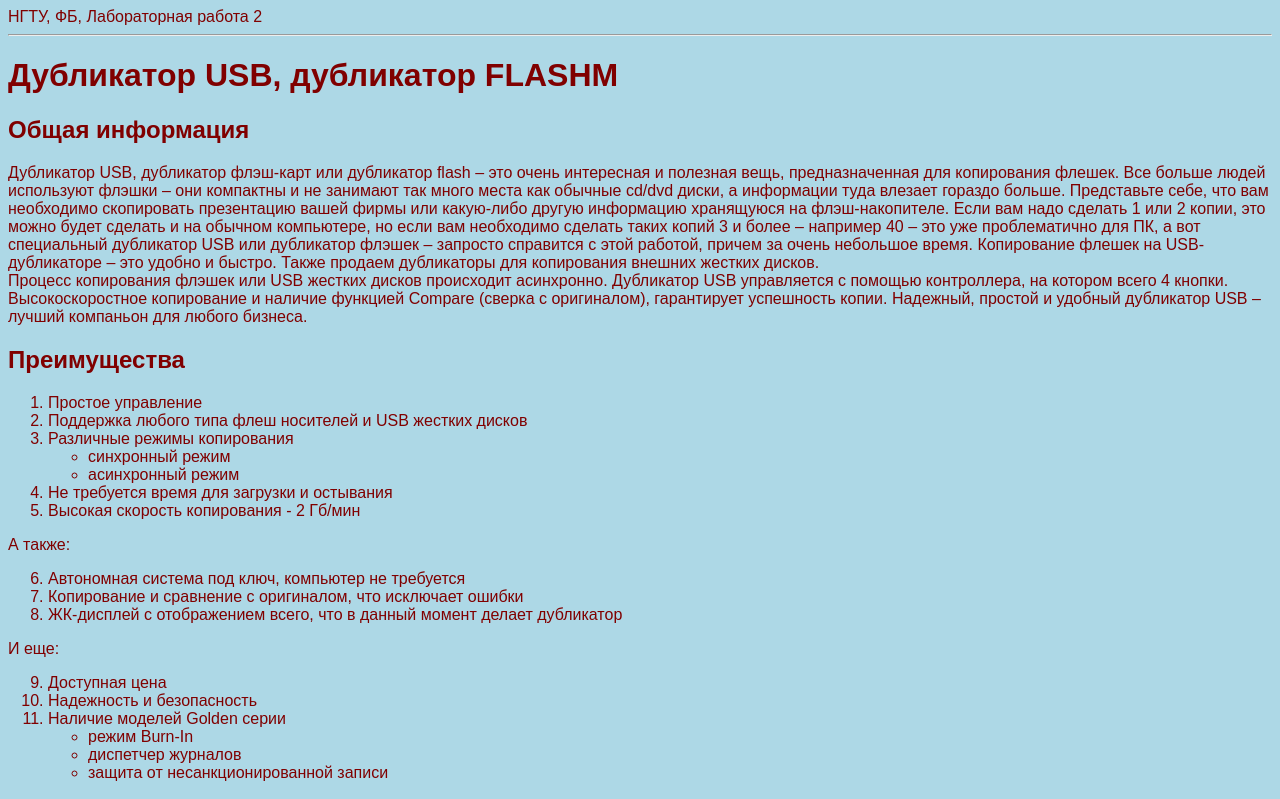
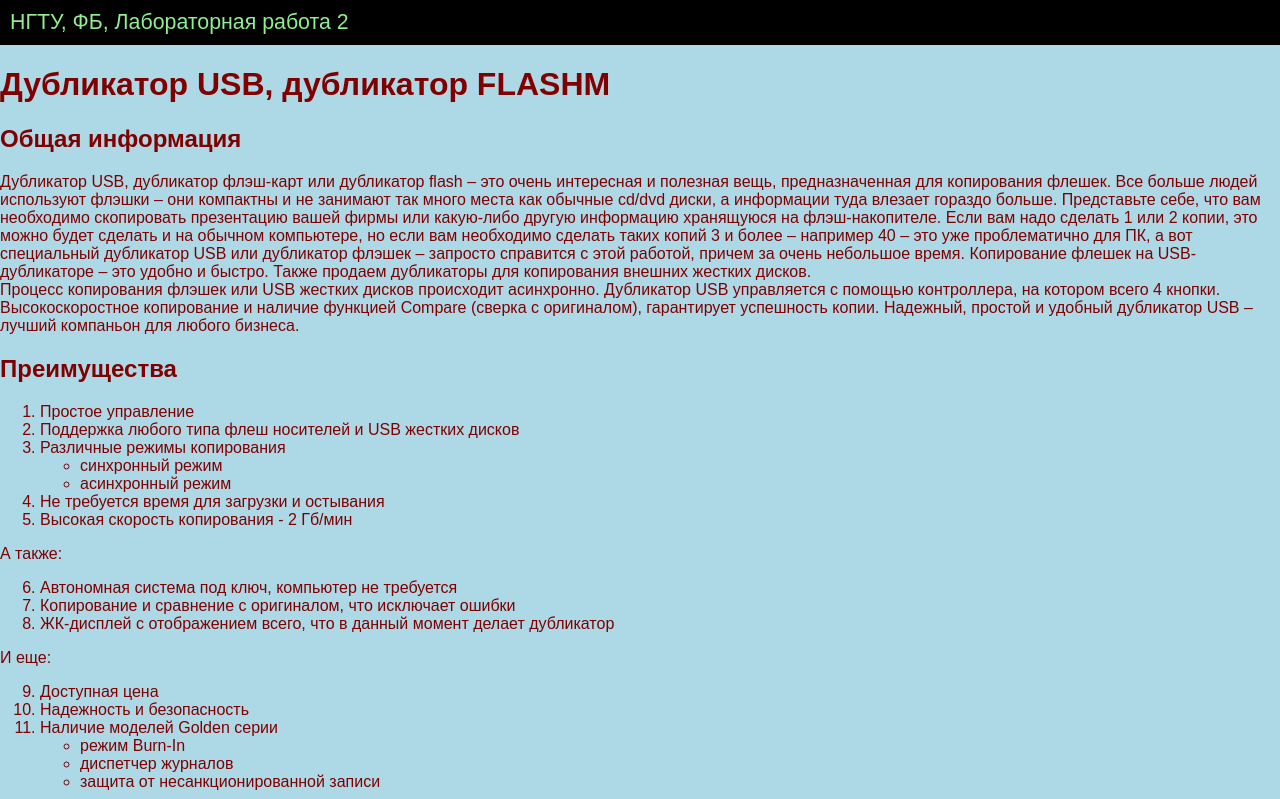
Before and after one commit to AlenaStrelnikova/strelnikova-web-programmimg, a plain HTML site: page lab2.html in a window 1280 px wide. Shown: the top 799 px of the page. Drawn offline with Linux system fonts and the light colour scheme.

Commit message:
Стили заголовка

```diff
--- a/lab2.html
+++ b/lab2.html
@@ -5,10 +5,9 @@
         <title>Стрельникова Алёна Александровна. Лабораторная 2</title>
     </head>
 
-    <body style="background-color:lightblue; color: maroon; font-family: Arial;">
-        <header>
+    <body style="background-color:lightblue; color: maroon; font-family: Arial; margin: 0px;">
+        <header style="background-color: black; color: lightgreen; padding: 10px; font-size: 16pt">
             НГТУ, ФБ, Лабораторная работа 2
-            <hr>
         </header>
 
         <main>
```
